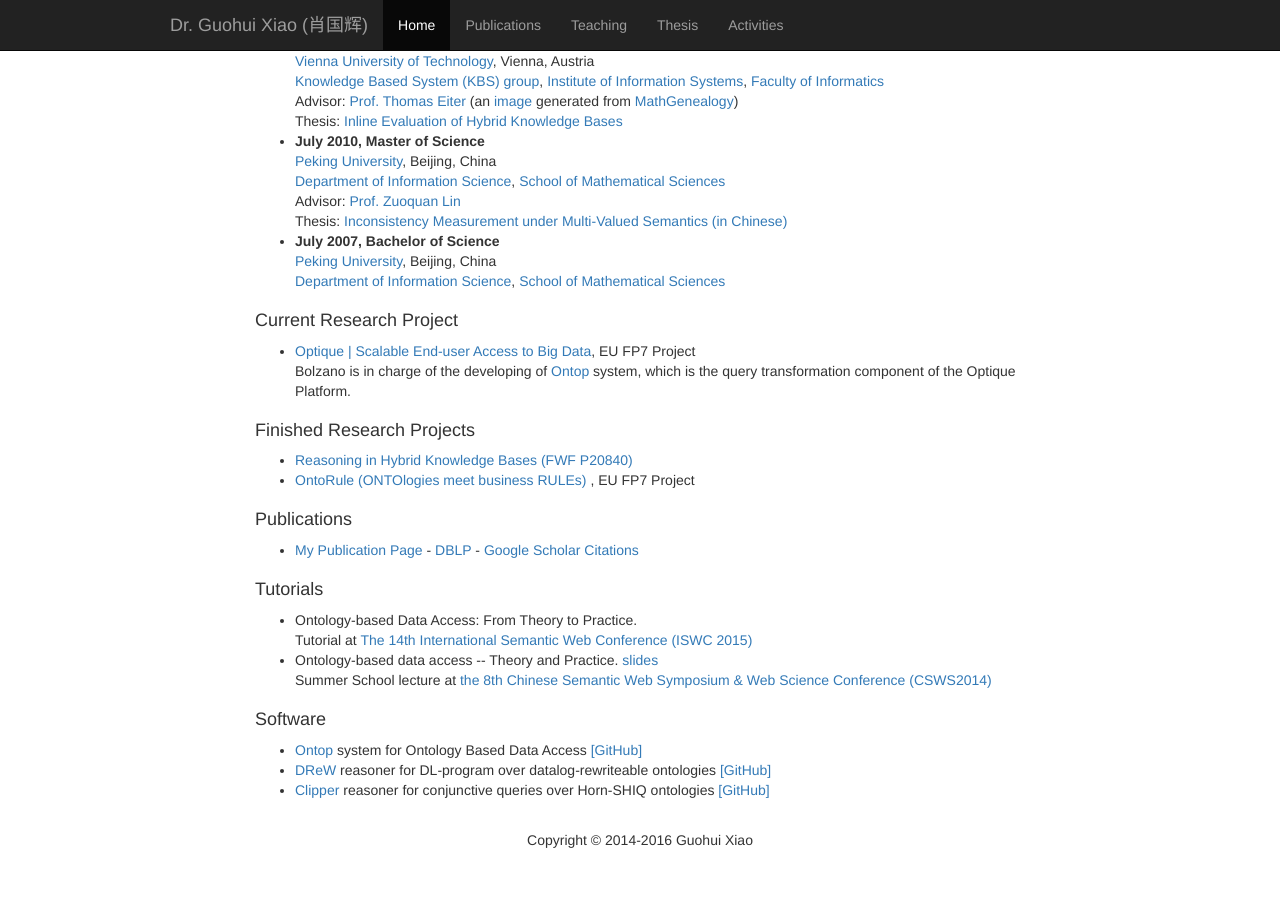
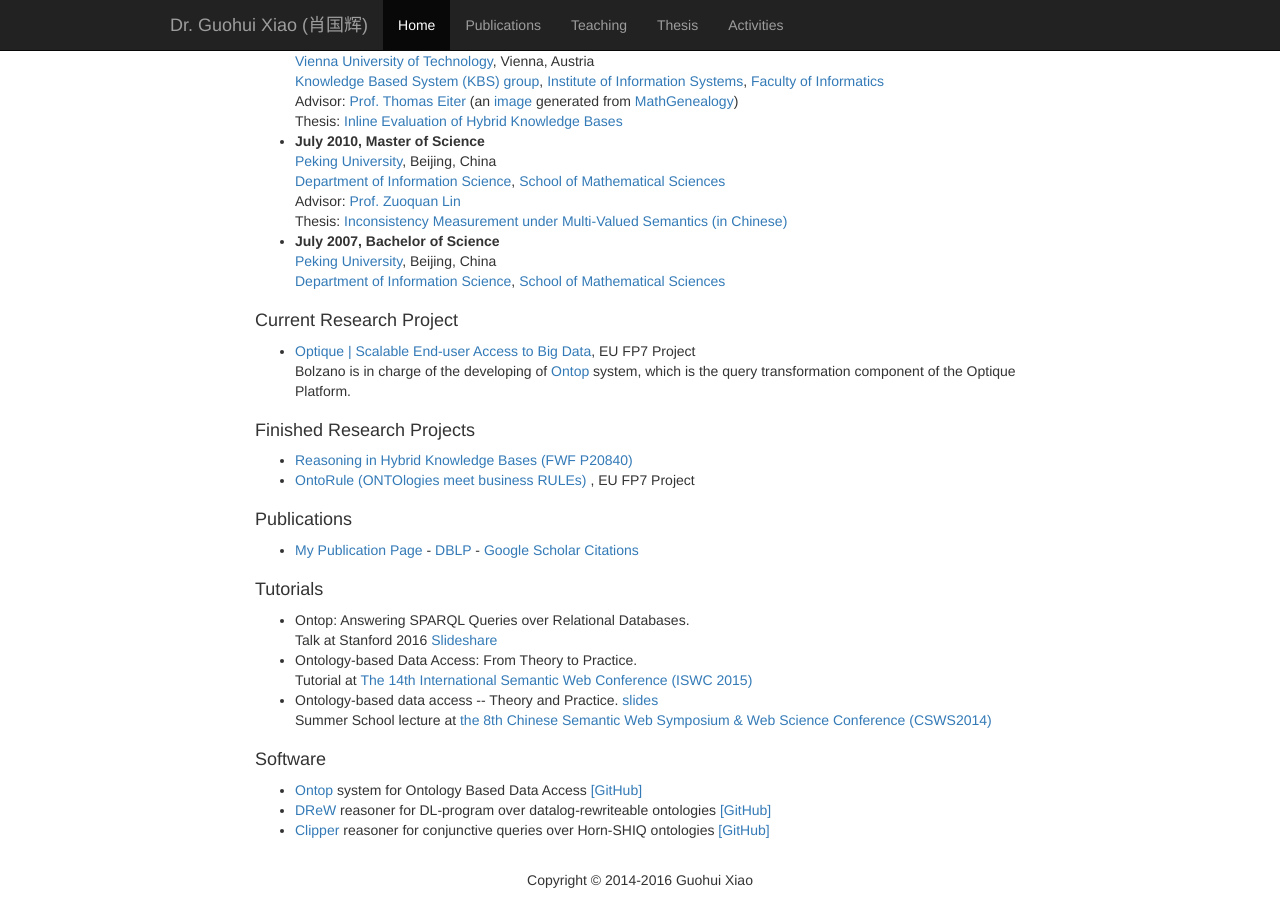
Before and after one commit to ghxiao/ghxiao.github.io, a Jekyll site: the page built from index.html, in a window 1280 px wide and 900 px high, scrolled down 639 px. Built offline with Jekyll 4.4.1, drawn with Linux system fonts in a browser that asks for light colours; Markdown is read by kramdown in place of the engine named in the settings; before the commit the page ends 1499 px from its top, so only the background shows below that.

Commit message:
Update index.html

```diff
--- a/index.html
+++ b/index.html
@@ -174,6 +174,10 @@ slug: home
     <h3>Tutorials</h3>
     <ul>
         <li>
+            Ontop: Answering SPARQL Queries over Relational Databases. <br/>
+            Talk at Stanford 2016 <a href="http://www.slideshare.net/guohuixiao/ontop-answering-sparql-queries-over-relational-databases/"> Slideshare</a>
+        </li>
+        <li>
             Ontology-based Data Access: From Theory to Practice. <br/>
             Tutorial at <a href="http://iswc2015.semanticweb.org/"> The 14th International Semantic Web Conference (ISWC
             2015)</a>
```
